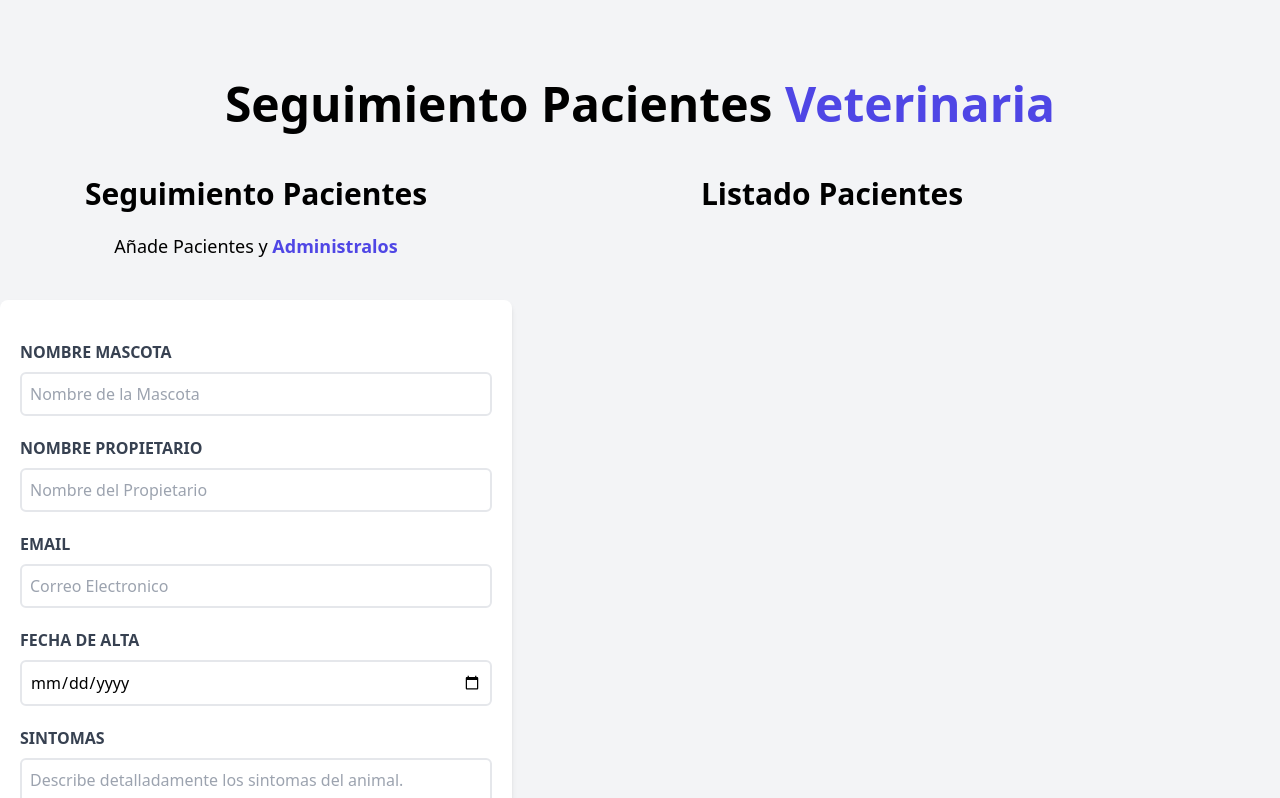
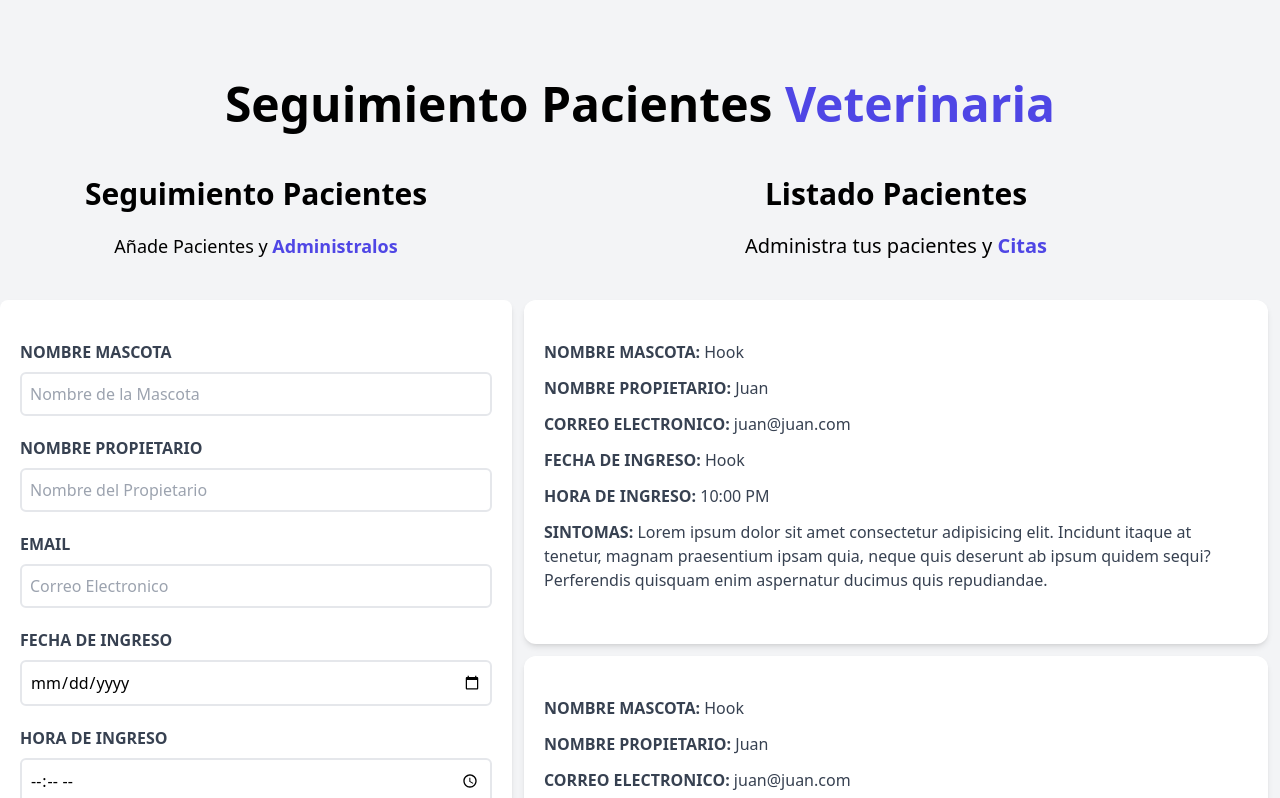
Before and after one commit to DevJuanDuarte/citas-react, a React (Vite) app: page / in a window 1280 px wide. Shown: the top 798 px of the page. Built offline with nearby package versions, Linux system fonts and the light colour scheme.

Commit message:
Agregando Listado de Pacientes

```diff
--- a/src/components/Formulario.jsx
+++ b/src/components/Formulario.jsx
@@ -1,5 +1,3 @@
-import React from 'react'
-
 const Formulario = () => {
   return (
     <div className="md:w-1/2 lg:w-2/5">
@@ -46,12 +44,22 @@ const Formulario = () => {
 
         <div className='mb-5'>
           <label htmlFor="fecha" className='block text-gray-700 uppercase font-bold'>
-            fecha de alta
+            fecha de ingreso
           </label>
           <input
             id="fecha"
             className='border-2 w-full placeholder-gray-400 p-2 mt-2 rounded-md'
             type="date" />
+        </div>
+
+        <div className='mb-5'>
+          <label htmlFor="hora" className='block text-gray-700 uppercase font-bold'>
+            hora de ingreso
+          </label>
+          <input
+            id="hora"
+            className='border-2 w-full placeholder-gray-400 p-2 mt-2 rounded-md'
+            type="time" />
         </div>
 
         <div className='mb-5'>
--- a/src/components/ListadoPacientes.jsx
+++ b/src/components/ListadoPacientes.jsx
@@ -1,10 +1,18 @@
-import React from 'react'
+import Paciente from './Paciente'
 
 const ListadoPacientes = () => {
   return (
-        <div className='w-1/2 lg:3/5'>
-          <h2 className='font-black text-3xl text-center'>Listado Pacientes</h2>
-        </div>
+    <div className='md:w-1/2 lg:w-3/5  md:h-screen overflow-y-scroll'>
+      <h2 className='font-black text-3xl text-center'>Listado Pacientes</h2>
+      <p className='text-xl mt-5 text-center mb-10'>Administra tus pacientes y {" "}
+        <span className='text-indigo-600 font-bold'>Citas</span>
+      </p>
+      <Paciente/>
+      <Paciente/>
+      <Paciente/>
+      <Paciente/>
+      <Paciente/>
+    </div>
   )
 }
 
--- /dev/null
+++ b/src/components/Paciente.jsx
@@ -0,0 +1,26 @@
+const Paciente = () => {
+    return (
+        <div className='m-3 bg-white shadow-md px-5 py-10 rounded-xl'>
+
+            <p className='font-bold mb-3 text-gray-700 uppercase'>Nombre Mascota: {" "}
+                <span className='font-normal normal-case'>Hook</span></p>
+
+            <p className='font-bold mb-3 text-gray-700 uppercase'>Nombre Propietario: {" "}
+                <span className='font-normal normal-case'>Juan</span></p>
+
+            <p className='font-bold mb-3 text-gray-700 uppercase'>Correo Electronico: {" "}
+                <span className='font-normal normal-case'>juan@juan.com</span></p>
+
+            <p className='font-bold mb-3 text-gray-700 uppercase'>Fecha de Ingreso: {" "}
+                <span className='font-normal normal-case'>Hook</span></p>
+
+            <p className='font-bold mb-3 text-gray-700 uppercase'>Hora de Ingreso: {" "}
+                <span className='font-normal normal-case'>10:00 PM</span></p>
+
+            <p className='font-bold mb-3 text-gray-700 uppercase'>Sintomas: {" "}
+                <span className='font-normal normal-case'>Lorem ipsum dolor sit amet consectetur adipisicing elit. Incidunt itaque at tenetur, magnam praesentium ipsam quia, neque quis deserunt ab ipsum quidem sequi? Perferendis quisquam enim aspernatur ducimus quis repudiandae.</span></p>
+        </div>
+    )
+}
+
+export default Paciente
```
